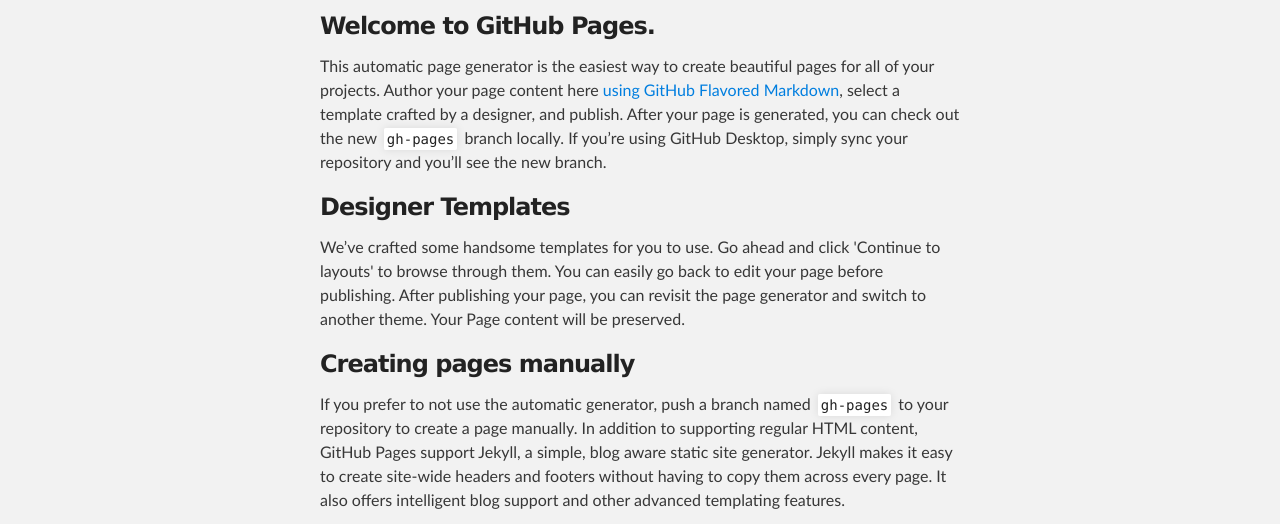
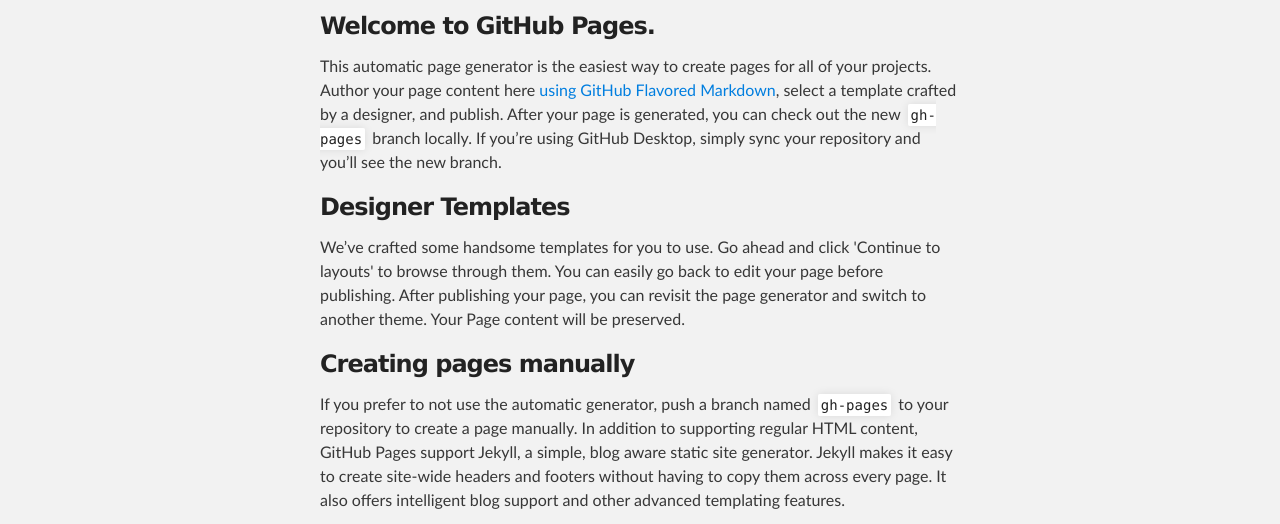
Before and after one commit to pbuason/home, a plain HTML site: page index.html in a window 1280 px wide. Shown: the part 252-776 px from the top of the page. Drawn offline with Linux system fonts and the light colour scheme.

Commit message:
Update homepage

```diff
--- a/index.html
+++ b/index.html
@@ -33,7 +33,7 @@
       <section id="main_content" class="inner">
         <h3>
 <a id="welcome-to-Paprapee-Buason-pages" class="anchor" href="#welcome-to-github-pages" aria-hidden="true"><span aria-hidden="true" class="octicon octicon-link"></span></a>Welcome to GitHub Pages.</h3>
-<p>This automatic page generator is the easiest way to create beautiful pages for all of your projects. Author your page content here <a href="https://guides.github.com/features/mastering-markdown/">using GitHub Flavored Markdown</a>, select a template crafted by a designer, and publish. After your page is generated, you can check out the new <code>gh-pages</code> branch locally. If you’re using GitHub Desktop, simply sync your repository and you’ll see the new branch.</p>
+<p>This automatic page generator is the easiest way to create pages for all of your projects. Author your page content here <a href="https://guides.github.com/features/mastering-markdown/">using GitHub Flavored Markdown</a>, select a template crafted by a designer, and publish. After your page is generated, you can check out the new <code>gh-pages</code> branch locally. If you’re using GitHub Desktop, simply sync your repository and you’ll see the new branch.</p>
 <h3>
 <a id="designer-templates" class="anchor" href="#designer-templates" aria-hidden="true"><span aria-hidden="true" class="octicon octicon-link"></span></a>Designer Templates</h3>
 <p>We’ve crafted some handsome templates for you to use. Go ahead and click 'Continue to layouts' to browse through them. You can easily go back to edit your page before publishing. After publishing your page, you can revisit the page generator and switch to another theme. Your Page content will be preserved.</p>
```
